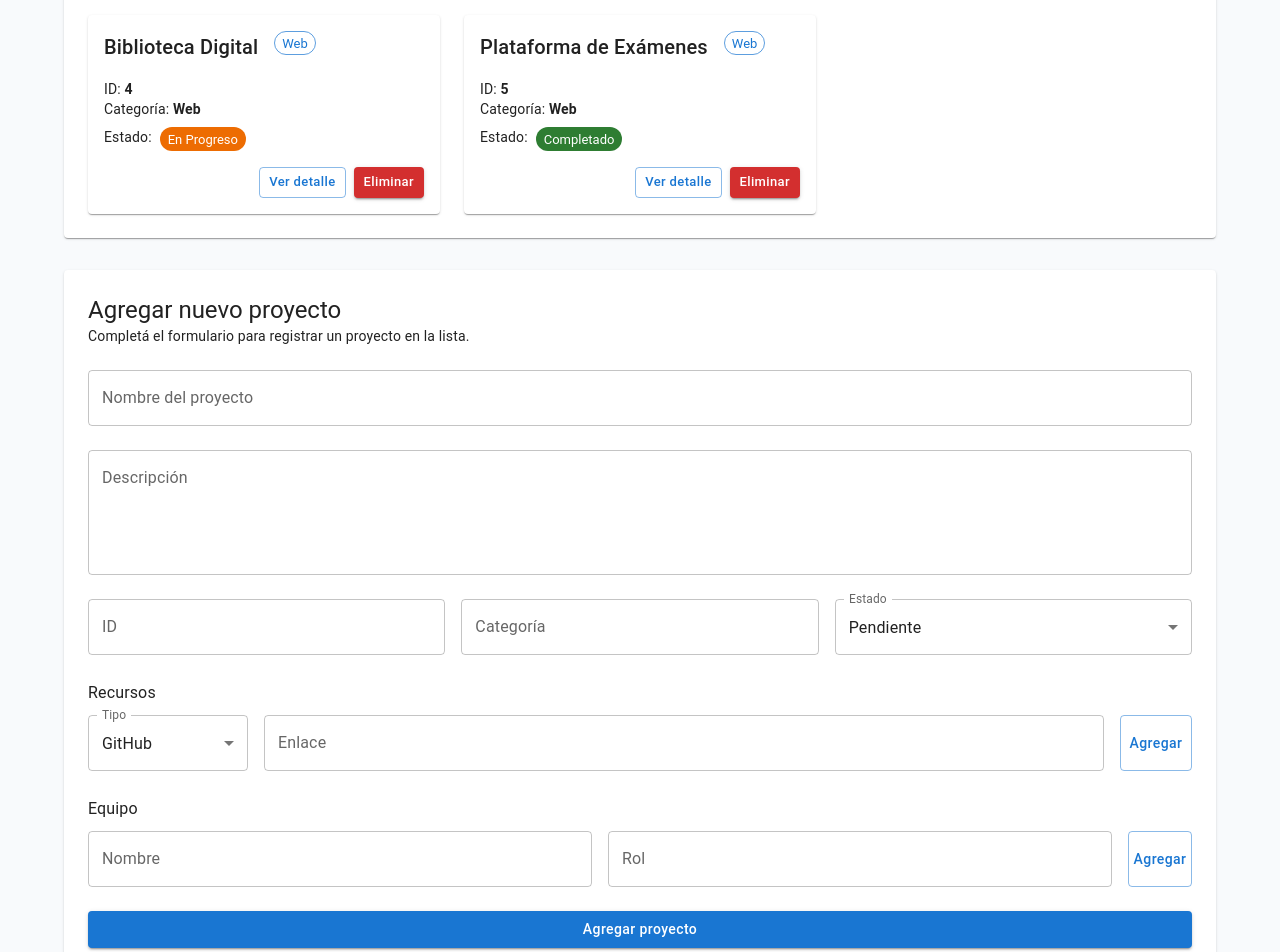
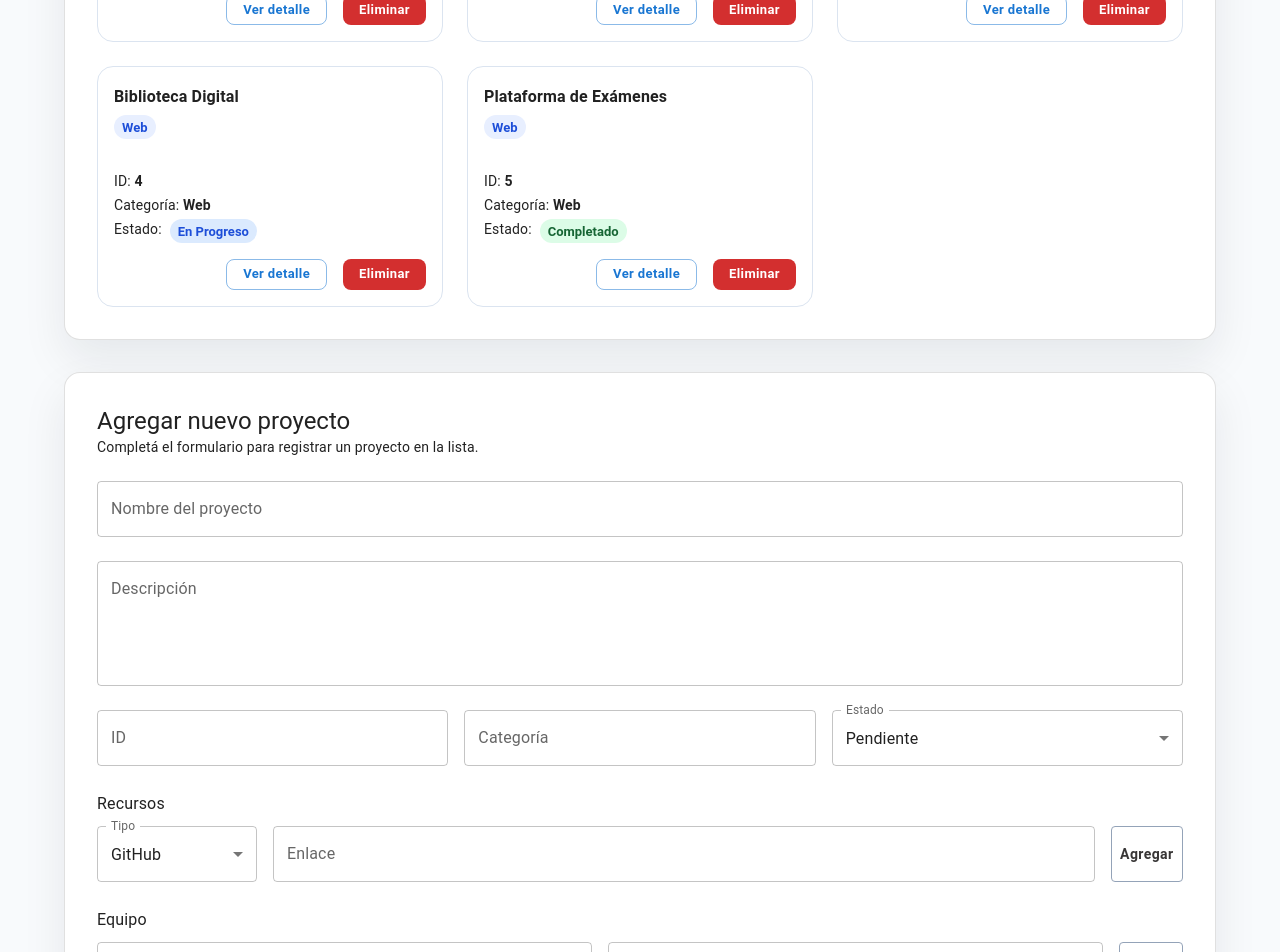
Before and after one commit to AlanOrtega75/PV_TP3.5_Grupo17, a React (Vite) app: page /proyectos in a window 1280 px wide. Shown: the part 700-1652 px from the top of the page. Built offline with nearby package versions, Linux system fonts and the light colour scheme.

Commit message:
feat(ui): puliendo codigo

```diff
--- a/src/components/FormularioProyecto.jsx
+++ b/src/components/FormularioProyecto.jsx
@@ -1,4 +1,4 @@
-import { useState } from 'react';
+import { useState } from "react";
 import {
   Alert,
   Box,
@@ -11,15 +11,15 @@ import {
   Stack,
   TextField,
   Typography,
-} from '@mui/material';
+} from "@mui/material";
 
 const FormularioProyecto = ({ onAgregar }) => {
   const [formValues, setFormValues] = useState({
-    titulo: '',
-    idProyecto: '',
-    categoria: '',
-    estado: 'Pendiente',
-    descripcion: '',
+    titulo: "",
+    idProyecto: "",
+    categoria: "",
+    estado: "Pendiente",
+    descripcion: "",
   });
 
   // listas que se van armando con los botones "Agregar"
@@ -27,10 +27,13 @@ const FormularioProyecto = ({ onAgregar }) => {
   const [equipo, setEquipo] = useState([]);
 
   // inputs temporales: lo que se esta cargando antes de sumarlo a la lista
-  const [recursoActual, setRecursoActual] = useState({ tipo: 'GitHub', enlace: '' });
-  const [miembroActual, setMiembroActual] = useState({ nombre: '', rol: '' });
+  const [recursoActual, setRecursoActual] = useState({
+    tipo: "GitHub",
+    enlace: "",
+  });
+  const [miembroActual, setMiembroActual] = useState({ nombre: "", rol: "" });
 
-  const [error, setError] = useState('');
+  const [error, setError] = useState("");
 
   const { titulo, idProyecto, categoria, estado, descripcion } = formValues;
 
@@ -49,8 +52,11 @@ const FormularioProyecto = ({ onAgregar }) => {
       return;
     }
 
-    setRecursos((prev) => [...prev, { tipo: recursoActual.tipo, enlace: recursoActual.enlace.trim() }]);
-    setRecursoActual({ tipo: 'GitHub', enlace: '' });
+    setRecursos((prev) => [
+      ...prev,
+      { tipo: recursoActual.tipo, enlace: recursoActual.enlace.trim() },
+    ]);
+    setRecursoActual({ tipo: "GitHub", enlace: "" });
   };
 
   const quitarRecurso = (indice) => {
@@ -63,11 +69,14 @@ const FormularioProyecto = ({ onAgregar }) => {
       return;
     }
 
-    setEquipo((prev) => [...prev, {
-      nombre: miembroActual.nombre.trim(),
-      rol: miembroActual.rol.trim() || 'Rol no definido',
-    }]);
-    setMiembroActual({ nombre: '', rol: '' });
+    setEquipo((prev) => [
+      ...prev,
+      {
+        nombre: miembroActual.nombre.trim(),
+        rol: miembroActual.rol.trim() || "Rol no definido",
+      },
+    ]);
+    setMiembroActual({ nombre: "", rol: "" });
   };
 
   const quitarMiembro = (indice) => {
@@ -78,7 +87,7 @@ const FormularioProyecto = ({ onAgregar }) => {
     e.preventDefault();
 
     if (!titulo.trim()) {
-      setError('El nombre del proyecto es obligatorio.');
+      setError("El nombre del proyecto es obligatorio.");
       return;
     }
 
@@ -87,7 +96,9 @@ const FormularioProyecto = ({ onAgregar }) => {
       titulo: titulo.trim(),
       categoria: categoria.trim(),
       estado,
-      descripcion: descripcion.trim() || 'Descripción general del proyecto. Este proyecto busca aportar una solución educativa clara, organizada y funcional.',
+      descripcion:
+        descripcion.trim() ||
+        "Descripción general del proyecto. Este proyecto busca aportar una solución educativa clara, organizada y funcional.",
       recursos,
       equipo,
     };
@@ -96,24 +107,24 @@ const FormularioProyecto = ({ onAgregar }) => {
 
     // limpio todo el formulario
     setFormValues({
-      titulo: '',
-      idProyecto: '',
-      categoria: '',
-      estado: 'Pendiente',
-      descripcion: '',
+      titulo: "",
+      idProyecto: "",
+      categoria: "",
+      estado: "Pendiente",
+      descripcion: "",
     });
     setRecursos([]);
     setEquipo([]);
-    setRecursoActual({ tipo: 'GitHub', enlace: '' });
-    setMiembroActual({ nombre: '', rol: '' });
-    setError('');
+    setRecursoActual({ tipo: "GitHub", enlace: "" });
+    setMiembroActual({ nombre: "", rol: "" });
+    setError("");
   };
 
   return (
     <Box
       component="form"
       onSubmit={handleSubmit}
-      sx={{ display: 'flex', flexDirection: 'column', gap: 3 }}
+      sx={{ display: "flex", flexDirection: "column", gap: 3 }}
     >
       <TextField
         id="tituloProyecto"
@@ -140,8 +151,8 @@ const FormularioProyecto = ({ onAgregar }) => {
 
       <Box
         sx={{
-          display: 'grid',
-          gridTemplateColumns: { xs: '1fr', md: '1fr 1fr 1fr' },
+          display: "grid",
+          gridTemplateColumns: { xs: "1fr", md: "1fr 1fr 1fr" },
           gap: 2,
         }}
       >
@@ -189,7 +200,7 @@ const FormularioProyecto = ({ onAgregar }) => {
           Recursos
         </Typography>
 
-        <Stack direction={{ xs: 'column', md: 'row' }} spacing={2}>
+        <Stack direction={{ xs: "column", md: "row" }} spacing={2}>
           <FormControl sx={{ minWidth: 160 }}>
             <InputLabel id="tipoRecursoLabel">Tipo</InputLabel>
             <Select
@@ -197,7 +208,9 @@ const FormularioProyecto = ({ onAgregar }) => {
               id="tipoRecurso"
               value={recursoActual.tipo}
               label="Tipo"
-              onChange={(e) => setRecursoActual((prev) => ({ ...prev, tipo: e.target.value }))}
+              onChange={(e) =>
+                setRecursoActual((prev) => ({ ...prev, tipo: e.target.value }))
+              }
             >
               <MenuItem value="GitHub">GitHub</MenuItem>
               <MenuItem value="Drive">Drive</MenuItem>
@@ -211,17 +224,36 @@ const FormularioProyecto = ({ onAgregar }) => {
             label="Enlace"
             placeholder="https://..."
             value={recursoActual.enlace}
-            onChange={(e) => setRecursoActual((prev) => ({ ...prev, enlace: e.target.value }))}
+            onChange={(e) =>
+              setRecursoActual((prev) => ({ ...prev, enlace: e.target.value }))
+            }
             fullWidth
           />
 
-          <Button type="button" variant="outlined" sx={{ textTransform: 'none' }} onClick={agregarRecurso}>
+          <Button
+            type="button"
+            variant="outlined"
+            onClick={agregarRecurso}
+            sx={{
+              textTransform: "none",
+              borderRadius: 1,
+              color: "#383636",
+              borderColor: "#94a3b8",
+              fontWeight: 700,
+            }}
+          >
             Agregar
           </Button>
         </Stack>
 
         {recursos.length > 0 && (
-          <Stack direction="row" spacing={1} useFlexGap flexWrap="wrap" sx={{ mt: 2 }}>
+          <Stack
+            direction="row"
+            spacing={1}
+            useFlexGap
+            flexWrap="wrap"
+            sx={{ mt: 2 }}
+          >
             {recursos.map((recurso, indice) => (
               <Chip
                 key={`${recurso.tipo}-${indice}`}
@@ -239,14 +271,16 @@ const FormularioProyecto = ({ onAgregar }) => {
           Equipo
         </Typography>
 
-        <Stack direction={{ xs: 'column', md: 'row' }} spacing={2}>
+        <Stack direction={{ xs: "column", md: "row" }} spacing={2}>
           <TextField
             id="nombreMiembro"
             type="text"
             label="Nombre"
             placeholder="Nombre"
             value={miembroActual.nombre}
-            onChange={(e) => setMiembroActual((prev) => ({ ...prev, nombre: e.target.value }))}
+            onChange={(e) =>
+              setMiembroActual((prev) => ({ ...prev, nombre: e.target.value }))
+            }
             fullWidth
           />
 
@@ -257,17 +291,36 @@ const FormularioProyecto = ({ onAgregar }) => {
             label="Rol"
             placeholder="Rol"
             value={miembroActual.rol}
-            onChange={(e) => setMiembroActual((prev) => ({ ...prev, rol: e.target.value }))}
+            onChange={(e) =>
+              setMiembroActual((prev) => ({ ...prev, rol: e.target.value }))
+            }
             fullWidth
           />
 
-          <Button type="button" variant="outlined" sx={{ textTransform: 'none' }} onClick={agregarMiembro}>
+          <Button
+            type="button"
+            variant="outlined"
+            onClick={agregarMiembro}
+            sx={{
+              textTransform: "none",
+              borderRadius: 1,
+              color: "#383636",
+              borderColor: "#94a3b8",
+              fontWeight: 700,
+            }}
+          >
             Agregar
           </Button>
         </Stack>
 
         {equipo.length > 0 && (
-          <Stack direction="row" spacing={1} useFlexGap flexWrap="wrap" sx={{ mt: 2 }}>
+          <Stack
+            direction="row"
+            spacing={1}
+            useFlexGap
+            flexWrap="wrap"
+            sx={{ mt: 2 }}
+          >
             {equipo.map((miembro, indice) => (
               <Chip
                 key={`${miembro.nombre}-${indice}`}
@@ -282,7 +335,17 @@ const FormularioProyecto = ({ onAgregar }) => {
 
       {error && <Alert severity="error">{error}</Alert>}
 
-      <Button type="submit" variant="contained" sx={{ textTransform: 'none' }}>
+      <Button
+        type="submit"
+        variant="contained"
+        sx={{
+          textTransform: "none",
+          borderRadius: 2,
+          bgcolor: "#2563eb",
+          color: "#ffffff",
+          fontWeight: 700,
+        }}
+      >
         Agregar proyecto
       </Button>
     </Box>
--- a/src/components/ProyectoCard.jsx
+++ b/src/components/ProyectoCard.jsx
@@ -1,4 +1,4 @@
-import { Link as RouterLink } from 'react-router-dom';
+import { Link as RouterLink } from "react-router-dom";
 import {
   Card,
   CardContent,
@@ -8,52 +8,97 @@ import {
   Chip,
   Stack,
   Box,
-} from '@mui/material';
+} from "@mui/material";
 
 const ProyectoCard = ({ proyecto, onEliminar }) => {
   const { id, titulo, categoria, estado } = proyecto;
 
-  const obtenerColorEstado = () => {
-    if (estado === 'Completado') return 'success';
-    if (estado === 'En Progreso') return 'warning';
-    if (estado === 'Pendiente') return 'info';
-    return 'default';
+  const estiloEstado = () => {
+    if (estado === "Completado") {
+      return { bgcolor: "#dcfce7", color: "#166534" };
+    }
+
+    if (estado === "En Progreso") {
+      return { bgcolor: "#dbeafe", color: "#1d4ed8" };
+    }
+
+    if (estado === "Pendiente") {
+      return { bgcolor: "#ffedd5", color: "#c2410c" };
+    }
+
+    return { bgcolor: "#e5e7eb", color: "#374151" };
   };
 
   return (
-    <Card sx={{ height: '100%', display: 'flex', flexDirection: 'column' }}>
-      <CardContent sx={{ flexGrow: 1 }}>
-        <Stack direction="row" justifyContent="space-between" alignItems="flex-start" spacing={2}>
-          <Typography variant="h6" component="h3">
-            {titulo}
-          </Typography>
+    <Card
+      elevation={0}
+      sx={{
+        height: "100%",
+        display: "flex",
+        flexDirection: "column",
+        borderRadius: 4,
+        border: "1px solid #dbe4f0",
+        boxShadow: "none",
+        p: 2,
+      }}
+    >
+      <CardContent sx={{ p: 0, flexGrow: 1 }}>
+        <Typography
+          variant="subtitle1"
+          component="h3"
+          sx={{ fontWeight: 700, mb: 0.5 }}
+        >
+          {titulo}
+        </Typography>
 
-          <Chip label={categoria} color="primary" variant="outlined" size="small" />
-        </Stack>
+        <Chip
+          label={categoria}
+          size="small"
+          sx={{
+            bgcolor: "#e8efff",
+            color: "#1d4ed8",
+            fontWeight: 700,
+            borderRadius: 3,
+            mb: 2,
+          }}
+        />
 
         <Box sx={{ mt: 2 }}>
-          <Typography variant="body2">
+          <Typography variant="body2" sx={{ mb: 0.5 }}>
             ID: <strong>{id}</strong>
           </Typography>
 
-          <Typography variant="body2">
+          <Typography variant="body2" sx={{ mb: 0.5 }}>
             Categoría: <strong>{categoria}</strong>
           </Typography>
 
-          <Stack direction="row" spacing={1} alignItems="center" sx={{ mt: 1 }}>
+          <Stack direction="row" spacing={1} alignItems="center">
             <Typography variant="body2">Estado:</Typography>
-            <Chip label={estado} color={obtenerColorEstado()} size="small" />
+            <Chip
+              label={estado}
+              size="small"
+              sx={{
+                ...estiloEstado(),
+                fontWeight: 700,
+                borderRadius: 3,
+              }}
+            />
           </Stack>
         </Box>
       </CardContent>
 
-      <CardActions sx={{ justifyContent: 'flex-end', p: 2, pt: 0 }}>
+      <CardActions sx={{ p: 0, mt: 2, justifyContent: "flex-end", gap: 1 }}>
         <Button
           component={RouterLink}
           to={`/proyectos/${id}`}
           variant="outlined"
           size="small"
-          sx={{ textTransform: 'none' }}
+          sx={{
+            textTransform: "none",
+            borderRadius: 2,
+            px: 2,
+            fontWeight: 600,
+          }}
         >
           Ver detalle
         </Button>
@@ -63,8 +108,14 @@ const ProyectoCard = ({ proyecto, onEliminar }) => {
           variant="contained"
           color="error"
           size="small"
-          sx={{ textTransform: 'none' }}
           onClick={() => onEliminar(id)}
+          sx={{
+            textTransform: "none",
+            borderRadius: 2,
+            px: 2,
+            fontWeight: 600,
+            boxShadow: "none",
+          }}
         >
           Eliminar
         </Button>
--- a/src/views/ListaProyectos.jsx
+++ b/src/views/ListaProyectos.jsx
@@ -1,8 +1,13 @@
-import { useEffect, useRef, useState } from 'react';
-import { obtenerProyectos, agregarProyecto, eliminarProyecto, buscarProyecto } from '../services/proyectoService';
-import ProyectoCard from '../components/ProyectoCard';
-import FormularioProyecto from '../components/FormularioProyecto';
-import RegistroActividad from '../components/RegistroActividad';
+import { useEffect, useRef, useState } from "react";
+import {
+  obtenerProyectos,
+  agregarProyecto,
+  eliminarProyecto,
+  buscarProyecto,
+} from "../services/proyectoService";
+import ProyectoCard from "../components/ProyectoCard";
+import FormularioProyecto from "../components/FormularioProyecto";
+import RegistroActividad from "../components/RegistroActividad";
 import {
   Container,
   Box,
@@ -10,11 +15,11 @@ import {
   TextField,
   Grid,
   Paper,
-} from '@mui/material';
+} from "@mui/material";
 
 const ListaProyectos = () => {
   const [proyectos, setProyectos] = useState(obtenerProyectos());
-  const [busqueda, setBusqueda] = useState('');
+  const [busqueda, setBusqueda] = useState("");
   const [ultimaActualizacion, setUltimaActualizacion] = useState(null);
 
   // bandera para saber si hubo un alta o baja real
@@ -41,12 +46,14 @@ const ListaProyectos = () => {
   const handleAgregarProyecto = (nuevoProyecto) => {
     huboCambio.current = true;
     setProyectos(agregarProyecto(nuevoProyecto));
-    setBusqueda('');
+    setBusqueda("");
   };
 
   // si hay algo escrito en el buscador filtro, sino muestro la lista completa
   // el buscador no toca el estado proyectos, por eso no dispara el registro
-  const proyectosVisibles = busqueda.trim() ? buscarProyecto(busqueda) : proyectos;
+  const proyectosVisibles = busqueda.trim()
+    ? buscarProyecto(busqueda)
+    : proyectos;
 
   return (
     <Container maxWidth="lg" sx={{ py: 4 }}>
@@ -62,7 +69,18 @@ const ListaProyectos = () => {
         />
       </Box>
 
-      <Paper sx={{ p: 3, mb: 4 }} id="lista-proyectos">
+      <Paper
+        elevation={0}
+        sx={{
+          p: 4,
+          mb: 4,
+          borderRadius: 4,
+          border: "1px solid",
+          borderColor: "divider",
+          boxShadow: "0 20px 45px rgba(15, 23, 42, 0.08)",
+        }}
+        id="lista-proyectos"
+      >
         <Box sx={{ mb: 3 }}>
           <Typography variant="h5" component="h2">
             Base de datos de proyectos
@@ -77,10 +95,7 @@ const ListaProyectos = () => {
           <Grid container spacing={3}>
             {proyectosVisibles.map((proy) => (
               <Grid key={proy.id} size={{ xs: 12, sm: 6, md: 4 }}>
-                <ProyectoCard
-                  proyecto={proy}
-                  onEliminar={handleEliminar}
-                />
+                <ProyectoCard proyecto={proy} onEliminar={handleEliminar} />
               </Grid>
             ))}
           </Grid>
@@ -97,7 +112,18 @@ const ListaProyectos = () => {
         )}
       </Paper>
 
-      <Paper sx={{ p: 3 }} id="nuevo-proyecto">
+      <Paper
+        elevation={0}
+        sx={{
+          p: 4,
+          mb: 4,
+          borderRadius: 4,
+          border: "1px solid",
+          borderColor: "divider",
+          boxShadow: "0 20px 45px rgba(15, 23, 42, 0.08)",
+        }}
+        id="nuevo-proyecto"
+      >
         <Box sx={{ mb: 3 }}>
           <Typography variant="h5" component="h2">
             Agregar nuevo proyecto
```
